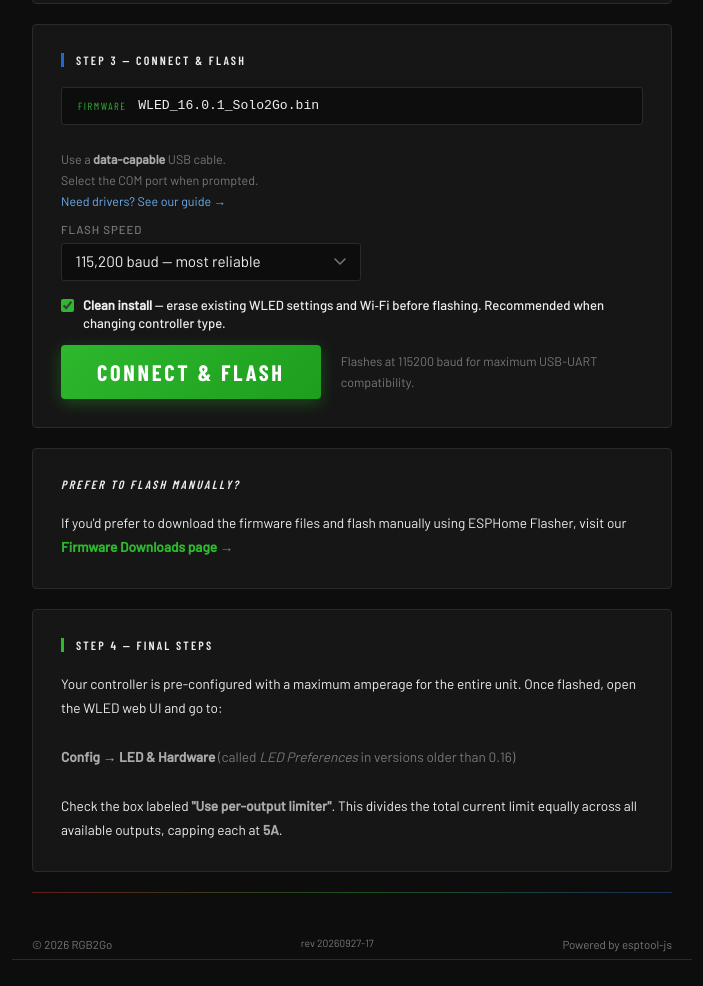
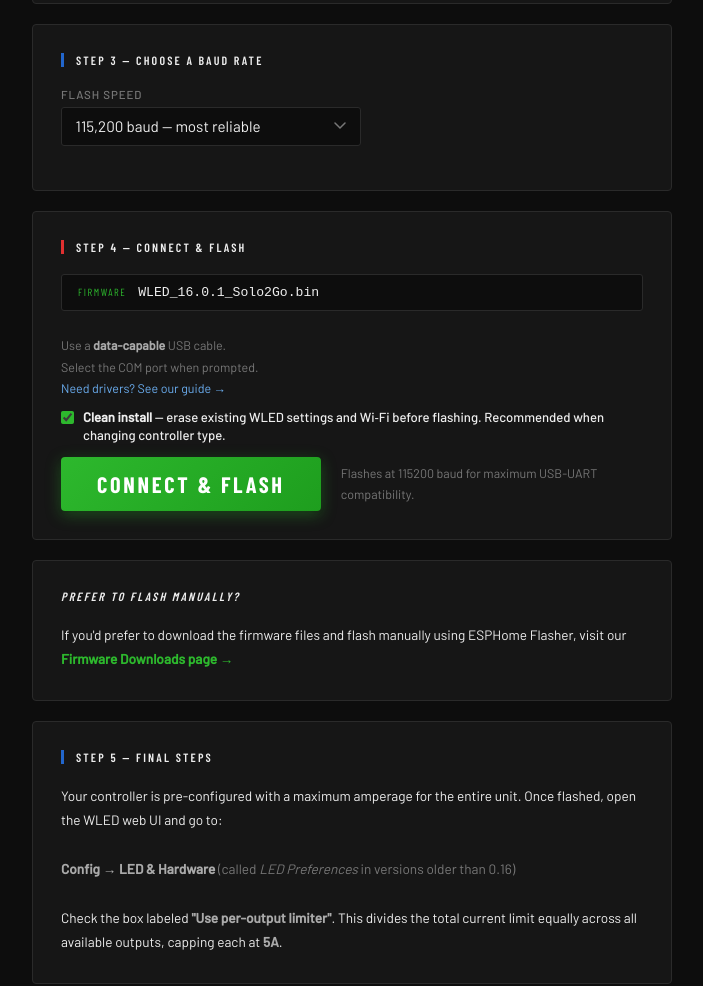
Before and after one commit to jasonsomers/wled-flasher, a plain HTML site: page index.html in a window 1280 px wide. Shown: the part 706-1692 px from the top of the page, without its empty margins (288-991 px from the left). Drawn offline with nearby package versions, Linux system fonts and the light colour scheme.

Commit message:
style: separate baud selection into step three

```diff
--- a/index.html
+++ b/index.html
@@ -5,7 +5,7 @@
   <meta name="viewport" content="width=device-width, initial-scale=1.0">
   <title>RGB2Go WLED Flasher</title>
   <!-- Direct esptool-js flasher: fixed at 115200 before and after stub upload. -->
-  <script type="module" src="vendor/rgb2go-direct-flasher/rgb2go-direct-flasher.mjs?rev=20260927-17"></script>
+  <script type="module" src="vendor/rgb2go-direct-flasher/rgb2go-direct-flasher.mjs?rev=20260927-18"></script>
   <link rel="preconnect" href="https://fonts.googleapis.com">
   <link rel="preconnect" href="https://fonts.gstatic.com" crossorigin>
   <link href="https://fonts.googleapis.com/css2?family=Barlow+Condensed:wght@400;600;700&family=Barlow:wght@300;400;500&display=swap" rel="stylesheet">
@@ -365,7 +365,18 @@
 </div>
 
 <div class="card">
-  <p class="card-label">Step 3 &mdash; Connect &amp; Flash</p>
+  <p class="card-label">Step 3 &mdash; Choose a Baud Rate</p>
+  <div class="flash-speed-control">
+    <label for="flashBaud">Flash speed</label>
+    <select id="flashBaud">
+      <option value="115200" selected>115,200 baud — most reliable</option>
+      <option value="460800">460,800 baud — faster</option>
+    </select>
+  </div>
+</div>
+
+<div class="card">
+  <p class="card-label">Step 4 &mdash; Connect &amp; Flash</p>
   <div class="firmware-preview">
     <span class="fw-label">Firmware</span>
     <span class="fw-name" id="fwName">—</span>
@@ -374,13 +385,6 @@
     Use a <strong>data-capable</strong> USB cable.<br>
     Select the COM port when prompted.<br>
     <a href="https://rgb2go.com/pages/flashing-wled-firmware" target="_blank">Need drivers? See our guide →</a>
-  </div>
-  <div class="flash-speed-control">
-    <label for="flashBaud">Flash speed</label>
-    <select id="flashBaud">
-      <option value="115200" selected>115,200 baud — most reliable</option>
-      <option value="460800">460,800 baud — faster</option>
-    </select>
   </div>
   <label style="display:flex;align-items:flex-start;gap:9px;margin:0 0 13px;cursor:pointer;font-size:0.82rem;color:var(--text);line-height:1.35;text-transform:none;letter-spacing:normal;">
     <input id="eraseSettings" type="checkbox" checked style="accent-color:var(--green);margin-top:2px;">
@@ -400,7 +404,7 @@
 </div>
 
 <div class="card">
-  <p class="card-label">Step 4 &mdash; Final Steps</p>
+  <p class="card-label">Step 5 &mdash; Final Steps</p>
   <div class="flash-note" style="font-size:0.85rem; line-height:1.8; color: var(--text);">
     Your controller is pre-configured with a maximum amperage for the entire unit. Once flashed, open the WLED web UI and go to:<br><br>
     <strong>Config → LED &amp; Hardware</strong> <span style="color:var(--muted)">(called <em>LED Preferences</em> in versions older than 0.16)</span><br><br>
@@ -412,7 +416,7 @@
 
 <footer>
   <span>&copy; <script>document.write(new Date().getFullYear())</script> <a href="https://rgb2go.com" target="_blank">RGB2Go</a></span>
-  <span style="color: var(--muted); font-size: 0.65rem;">rev 20260927-17</span>
+  <span style="color: var(--muted); font-size: 0.65rem;">rev 20260927-18</span>
   <span>Powered by <a href="https://github.com/espressif/esptool-js" target="_blank">esptool-js</a></span>
 </footer>
 
```
